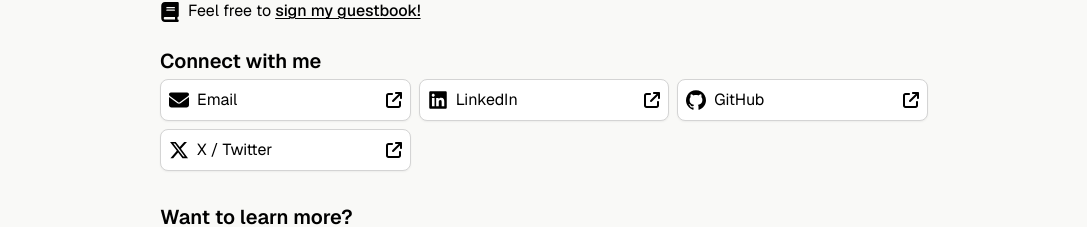
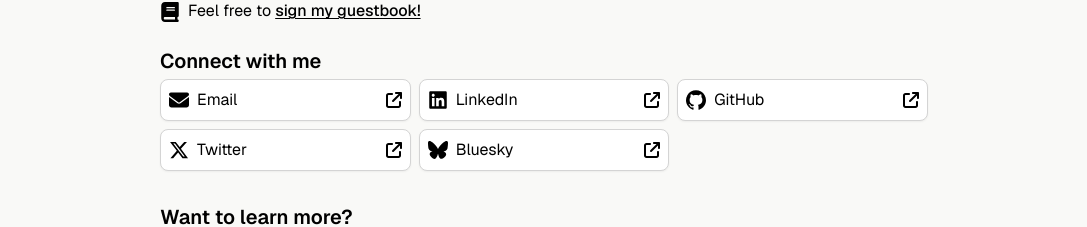
Before and after one commit to leonlarsson/leon-home, a Next.js app: page / in a window 1280 px wide. Shown: the part 539-766 px from the top of the page, without its empty margins (96-1183 px from the left). Built offline with nearby package versions, Linux system fonts and the light colour scheme.

Commit message:
misc changes

```diff
--- a/app/(main)/components/Header.tsx
+++ b/app/(main)/components/Header.tsx
@@ -60,7 +60,7 @@ export default () => {
             <HeaderLink
               content={<Icons.twitterX className="w-8" />}
               url="https://x.com/MozzyFX"
-              title="X / Twitter"
+              title="Twitter"
               newTab
             />
           </div>
--- a/app/(main)/page.tsx
+++ b/app/(main)/page.tsx
@@ -141,15 +141,15 @@ export default () => {
                 icon: <Icons.github className="me-2 inline size-5" />,
               },
               {
-                title: "X / Twitter",
+                title: "Twitter",
                 url: "https://x.com/MozzyFX",
                 icon: <Icons.twitterX className="me-2 inline size-5" />,
               },
-              // {
-              //   title: "Twitter 2",
-              //   url: "https://bsky.app/profile/leon.ms",
-              //   icon: <Icons.bluesky className="me-2 inline size-5" />,
-              // },
+              {
+                title: "Bluesky",
+                url: "https://bsky.app/profile/leon.ms",
+                icon: <Icons.bluesky className="me-2 inline size-5" />,
+              },
               // {
               //   title: "Twitter 3",
               //   url: "https://www.threads.net/@leonsjlarsson",
--- a/app/(main)/projects/[slug]/page.tsx
+++ b/app/(main)/projects/[slug]/page.tsx
@@ -292,7 +292,7 @@ export default ({ params }: { params: { slug: string } }) => {
                         quality={100}
                         alt={`Project image for ${project.name}.`}
                         className={`mx-auto select-none ${
-                          project.images!.length > 1 ? "lg:w-full" : ""
+                          project.images.length > 1 ? "lg:w-full" : ""
                         } rounded`}
                         priority
                         placeholder="blur"
--- a/types.ts
+++ b/types.ts
@@ -51,7 +51,6 @@ export type CVMetadata = {
 export type CVLocale = "en" | "sv";
 
 export type CVProfileSection = {
-  sectionId: "profile";
   name: string;
   avatar?: StaticImageData;
   tagline: {
@@ -83,7 +82,6 @@ export type CVProfileSection = {
 export type CVIcon = "envelope" | "github" | "linkedin";
 
 export type CVAboutSection = {
-  sectionId: "about";
   sectionTitle: {
     en: string;
     sv: string;
@@ -96,7 +94,6 @@ export type CVAboutSection = {
 };
 
 export type CVEmploymentSection = {
-  sectionId: "employment";
   sectionTitle: {
     en: string;
     sv: string;
@@ -120,7 +117,6 @@ export type CVEmploymentSection = {
 };
 
 export type CVEducationSection = {
-  sectionId: "education";
   sectionTitle: {
     en: string;
     sv: string;
@@ -143,7 +139,6 @@ export type CVEducationSection = {
 };
 
 export type CVProjectsSection = {
-  sectionId: "projects";
   sectionTitle: {
     en: string;
     sv: string;
```
Also changed, not shown: data/cv/index.tsx (+2 -7 lines).
